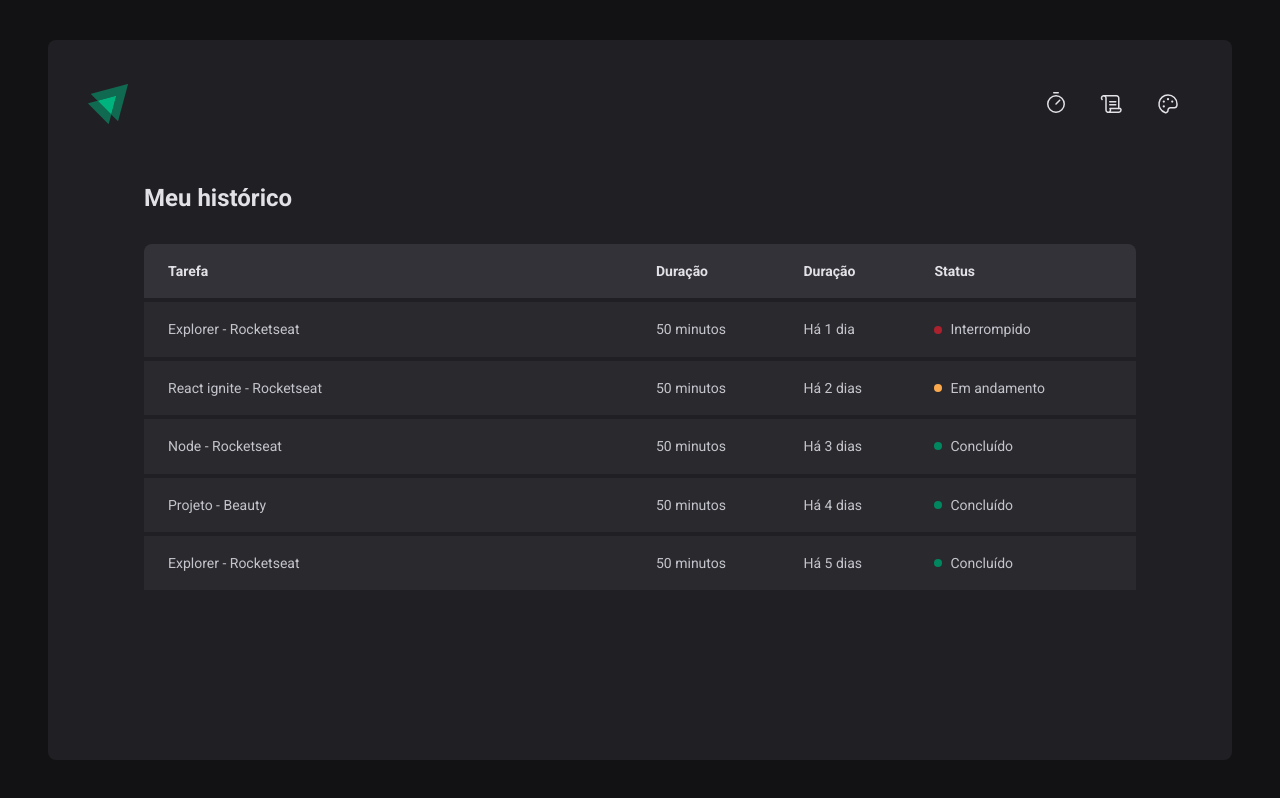
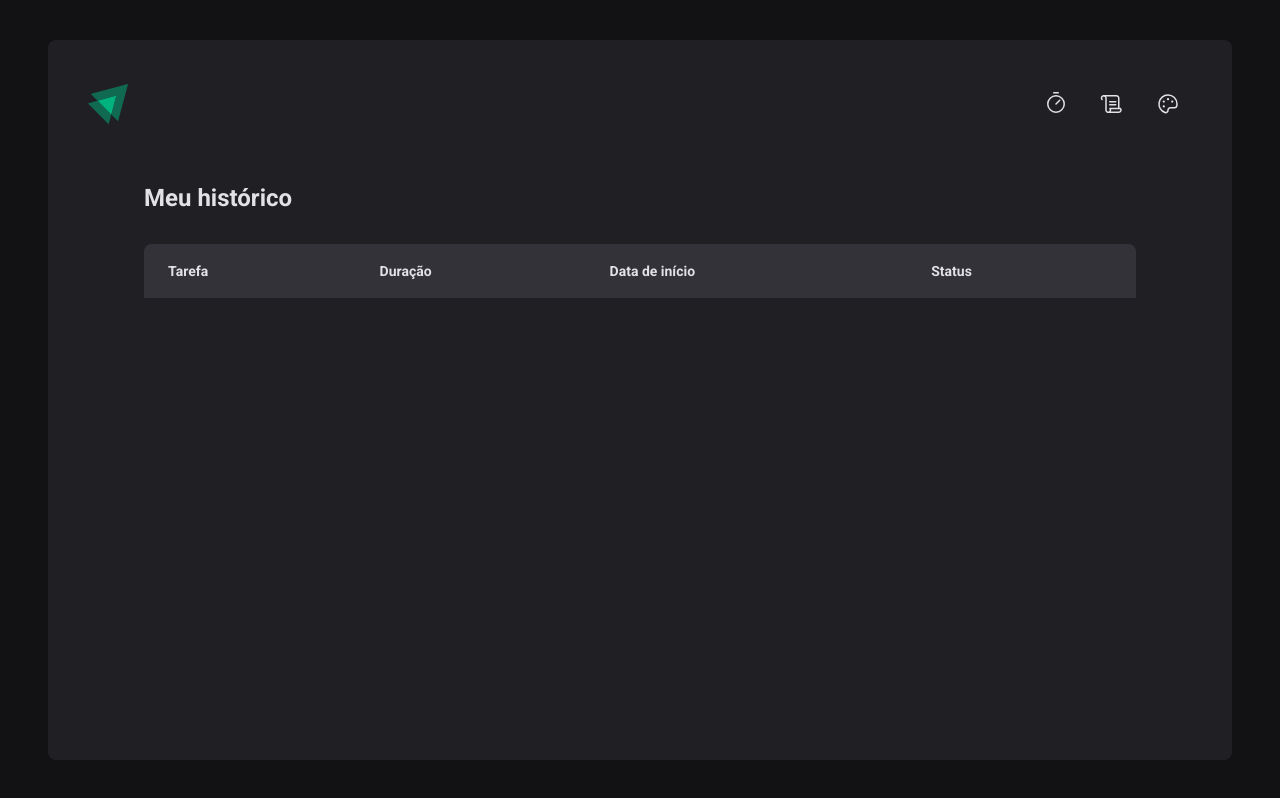
Before and after one commit to Taynara-Veloso/ignite_Timer, a React (Vite) app: page /history in a window 1280 px wide. Built offline with nearby package versions, Linux system fonts and the light colour scheme.

Commit message:
:star: Passing features from: home screen to history screen

```diff
--- a/src/pages/History/index.tsx
+++ b/src/pages/History/index.tsx
@@ -1,6 +1,12 @@
+import { useContext } from 'react'
 import { HistoryContainer, HistoryList, Status } from './styles'
+import { CyclesContext } from '../../contexts/CyclesContext'
+import { formatDistanceToNow } from 'date-fns'
+import { ptBR } from 'date-fns/locale'
 
 export function History() {
+  const { cycles } = useContext(CyclesContext)
+
   return (
     <HistoryContainer>
       <h1>Meu histórico</h1>
@@ -11,51 +17,36 @@
             <tr>
               <th>Tarefa</th>
               <th>Duração</th>
-              <th>Duração</th>
+              <th>Data de início</th>
               <th>Status</th>
             </tr>
           </thead>
           <tbody>
-            <tr>
-              <td>Explorer - Rocketseat</td>
-              <td>50 minutos</td>
-              <td>Há 1 dia</td>
-              <td>
-                <Status statusColor="red">Interrompido</Status>
-              </td>
-            </tr>
-            <tr>
-              <td>React ignite - Rocketseat</td>
-              <td>50 minutos</td>
-              <td>Há 2 dias</td>
-              <td>
-                <Status statusColor="yellow">Em andamento</Status>
-              </td>
-            </tr>
-            <tr>
-              <td>Node - Rocketseat</td>
-              <td>50 minutos</td>
-              <td>Há 3 dias</td>
-              <td>
-                <Status statusColor="green">Concluído</Status>
-              </td>
-            </tr>
-            <tr>
-              <td>Projeto - Beauty</td>
-              <td>50 minutos</td>
-              <td>Há 4 dias</td>
-              <td>
-                <Status statusColor="green">Concluído</Status>
-              </td>
-            </tr>
-            <tr>
-              <td>Explorer - Rocketseat</td>
-              <td>50 minutos</td>
-              <td>Há 5 dias</td>
-              <td>
-                <Status statusColor="green">Concluído</Status>
-              </td>
-            </tr>
+            {cycles.map((cycle) => {
+              return (
+                <tr key={cycle.id}>
+                  <td>{cycle.task}</td>
+                  <td>{cycle.minutesAmount} minutos.</td>
+                  <td>
+                    {formatDistanceToNow(cycle.startDate, {
+                      addSuffix: true,
+                      locale: ptBR,
+                    })}
+                  </td>
+                  <td>
+                    {cycle.finishedDate && (
+                      <Status statusColor="green">Concluído</Status>
+                    )}
+                    {cycle.interruptedDate && (
+                      <Status statusColor="red">Interrompido</Status>
+                    )}
+                    {!cycle.finishedDate && !cycle.interruptedDate && (
+                      <Status statusColor="yellow">Em andamento</Status>
+                    )}
+                  </td>
+                </tr>
+              )
+            })}
           </tbody>
         </table>
       </HistoryList>
```
